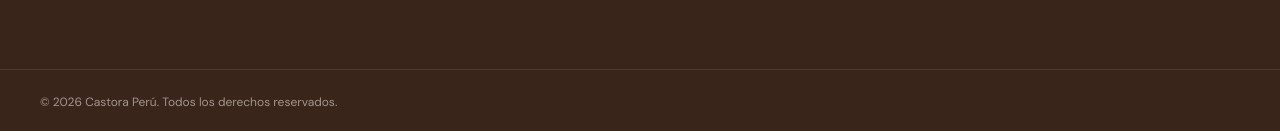
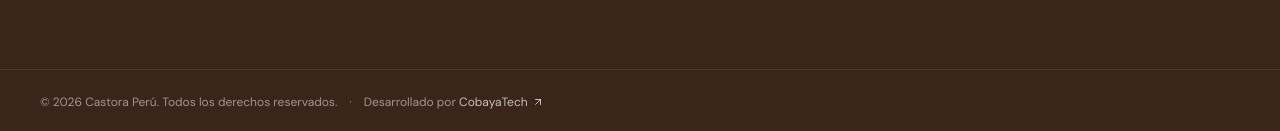
Before and after one commit to gonzalo-droid/castora, a Next.js app: page /productos/zapatero-melina in a window 1280 px wide. Shown: the part 3082-3213 px from the top of the page. Built offline with nearby package versions, Linux system fonts and the light colour scheme; no server answers.

Commit message:
feat(footer): credit CobayaTech as developer
Keeps the Castora copyright and adds a Desarrollado por CobayaTech link
to cobayatech.com, left-aligned so the floating WhatsApp button never
covers it.

```diff
--- a/src/components/layout/Footer.tsx
+++ b/src/components/layout/Footer.tsx
@@ -1,5 +1,5 @@
 import Link from "next/link";
-import { Mail } from "lucide-react";
+import { ArrowUpRight, Mail } from "lucide-react";
 import { siteConfig } from "@/data/site-config";
 import { InstagramIcon, TikTokIcon, WhatsAppIcon } from "@/components/ui/icons";
 import { whatsappUrl } from "@/lib/whatsapp";
@@ -73,9 +73,26 @@ export function Footer() {
       </div>
 
       <div className="border-t border-cream/10">
-        <p className="container-page py-6 text-xs text-cream/55">
-          © 2026 Castora Perú. Todos los derechos reservados.
-        </p>
+        {/* Todo alineado a la izquierda: a la derecha queda el botón flotante de WhatsApp. */}
+        <div className="container-page flex flex-col gap-1 py-6 text-xs text-cream/55 sm:flex-row sm:items-center sm:gap-3">
+          <p>© 2026 Castora Perú. Todos los derechos reservados.</p>
+          <span aria-hidden="true" className="hidden sm:inline">
+            ·
+          </span>
+          <p>
+            Desarrollado por{" "}
+            <a
+              href="https://cobayatech.com"
+              target="_blank"
+              rel="noopener"
+              className="inline-flex min-h-11 items-center gap-1 text-cream/75 underline-offset-4 transition-colors hover:text-cream hover:underline sm:min-h-0"
+            >
+              CobayaTech
+              <ArrowUpRight size={12} aria-hidden="true" />
+              <span className="sr-only">(se abre en otra pestaña)</span>
+            </a>
+          </p>
+        </div>
       </div>
     </footer>
   );
```
